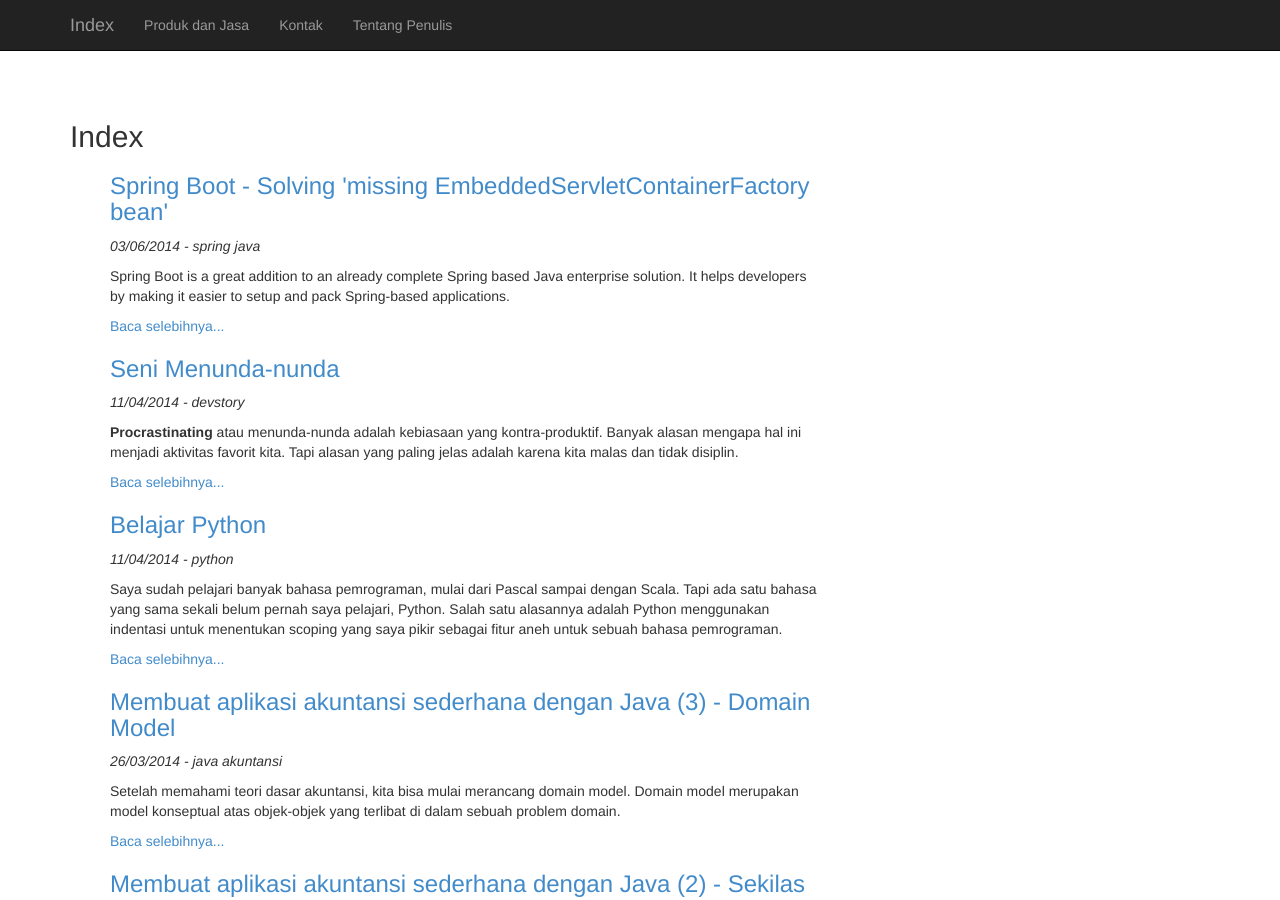
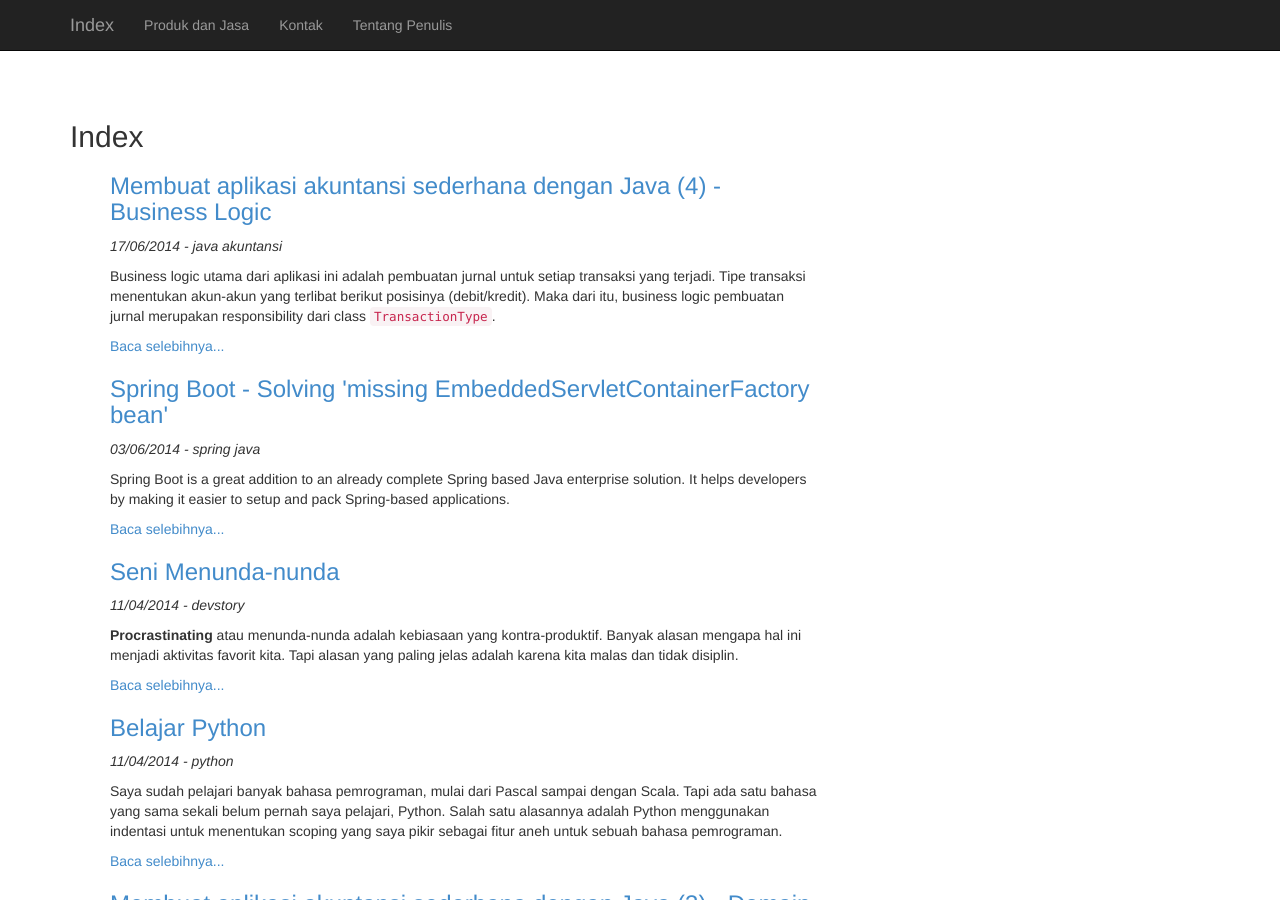
Before and after one commit to bustanil/bustanil.github.io, a Jekyll site: the page built from index.html, in a window 1280 px wide and 900 px high. Built offline with Jekyll 4.4.1, drawn with Linux system fonts in a browser that asks for light colours; some of the changed lines change nothing that is shown.

Commit message:
easy accounting part 4

```diff
--- a/_posts/2014-03-01-membuat-aplikasi-akuntansi-dengan-java.md
+++ b/_posts/2014-03-01-membuat-aplikasi-akuntansi-dengan-java.md
@@ -16,13 +16,13 @@ Semangat pun timbul untuk belajar akuntansi kembali. Saya segera bergegas ke tok
 
 Singkat cerita saya sudah baca bukunya dan sudah hampir selesai, dan sebagai seorang programmer saya pun punya ide untuk membuat sebuah aplikasi akuntansi perusahaan dagang sederhana berbasis web dengan Java.
 
-Artikel ini akan dibagi atas lima bagian:
+Artikel ini akan dibagi atas enam bagian:
 
 1. [Persiapan project](/2014/03/02/membuat-aplikasi-akuntansi-dengan-java-persiapan.html)
 2. [Sekilas akuntansi](/2014/03/18/sekilas-akuntansi.html)
 3. [Merancang domain model](/2014/03/26/membuat-aplikasi-akuntansi-dengan-java-domain-model.html)
-4. Menambahkan logic
-5. Membuat laporan dengan Jasper Report
+4. [Menambahkan logic](/2014/06/17/membuat-aplikasi-akuntansi-dengan-java-business-logic.html)
+5. Menyimpan data ke database
 6. Membuat tampilan web
 
 Lanjut ke [persiapan project](/2014/03/02/membuat-aplikasi-akuntansi-dengan-java-persiapan.html)
--- a/_posts/2014-03-26-membuat-aplikasi-akuntansi-dengan-java-domain-model.md
+++ b/_posts/2014-03-26-membuat-aplikasi-akuntansi-dengan-java-domain-model.md
@@ -34,7 +34,7 @@ public class Account {
 }
 {% endhighlight %}
 
-Class **TransactionType** merepresentasikan jenis transaksi yang mungkin terjadi di sistem, misalnya transaksi 'Penjualan Tunai'. Setiap jenis transaksi melibatkan dua akun. Konfigurasi akun-akun yang terlibat didefinisikan pada atribut involvedAccounts.
+Class `TransactionType` merepresentasikan jenis transaksi yang mungkin terjadi di sistem, misalnya transaksi 'Penjualan Tunai'. Setiap jenis transaksi melibatkan dua akun. Konfigurasi akun-akun yang terlibat didefinisikan pada field `involvedAccounts`.
 
 {% highlight java %}
 package com.bustanil.easyaccounting.model;
@@ -107,7 +107,7 @@ public class Journal {
 }
 {% endhighlight %}
 
-Class **JournalEntry** berisi detil dari rekaman transaksi.
+Class **JournalEntry** berisi detil entri dari sebuah jurnal.
 
 {% highlight java %}
 package com.bustanil.easyaccounting.model;
--- /dev/null
+++ b/_posts/2014-06-17-membuat-aplikasi-akuntansi-dengan-java-business-logic.md
@@ -0,0 +1,153 @@
+---
+layout: post
+title: Membuat aplikasi akuntansi sederhana dengan Java (4) - Business Logic
+tags: java akuntansi
+---
+
+Business logic utama dari aplikasi ini adalah pembuatan jurnal untuk setiap transaksi yang terjadi. Tipe transaksi menentukan akun-akun yang terlibat berikut posisinya (debit/kredit). Maka dari itu, business logic pembuatan jurnal merupakan responsibility dari class `TransactionType`.
+
+{% highlight java %}
+package com.bustanil.easyaccounting.model;
+
+public class TransactionType {
+
+    private List<AccountConfig> involvedAccounts;
+
+    public void addAccountConfig(Account account, DebitCredit debitCredit) {
+        if(involvedAccounts == null){
+            involvedAccounts = new ArrayList<AccountConfig>();
+        }
+        involvedAccounts.add(new AccountConfig(account, debitCredit));
+    }
+
+    public Journal createJournal(Transaction transaction) {
+        Journal journal = new Journal(transaction.getTransactionDate(), new Date());
+        for (AccountConfig accountConfig : involvedAccounts) {
+            journal.addEntry(accountConfig, transaction);
+        }
+        return journal;
+    }
+}
+
+
+{% endhighlight %}
+
+Method `addEntry` kita tambahkan ke class Journal untuk mengenkapsulasi fungsi penambahan sebuah objek `JournalEntry` baru ke sebuah objek `Journal`.
+
+{% highlight java %}
+package com.bustanil.easyaccounting.model;
+
+public class Journal {
+
+    public void addEntry(AccountConfig accountConfig, Transaction transaction) {
+        JournalEntry journalEntry = new JournalEntry(accountConfig.getAccount(), accountConfig.getDrCr(), transaction.getAmount());
+        if(journalEntries == null){
+            journalEntries = new ArrayList<JournalEntry>();
+        }
+        journalEntries.add(journalEntry);
+    }
+
+}
+{% endhighlight %}
+
+Selanjutkan kita test logic yang baru kita tambahkan. Untuk itu, kita buat sebuah unit test dengan nama `TestTransactions` di direktori `src/test/java` di package `com.bustanil.easyaccounting.model` dengan nama test method yaitu `testAddEquity`. Salah satu skenario yang akan kita uji adalah penambahan modal dalam bentuk tunai oleh pemilik perusahaan. Untuk skenario ini, kita siapkan dua akun yang terlibat yaitu akun kas dan akun modal, masing-masing dengan kode "CSH001" di posisi debit dan "EQU001" di posisi kredit. Di akhir test method kita cek apakah sebuah objek `Journal` berhasil dibuat dengan dua buah entry.
+
+{% highlight java %}
+package com.bustanil.easyaccounting.model;
+
+public class TestTransactions {
+
+    @Test
+    public void testAddEquity() {
+        TransactionType addEquity = new TransactionType();
+        Account cashAccount = new Account("CSH001", "Cash account", AccountType.ASSET);
+        Account equityAccount = new Account("EQU001", "Equity", AccountType.EQUITY);
+        addEquity.addAccountConfig(cashAccount, DebitCredit.DR);
+        addEquity.addAccountConfig(equityAccount, DebitCredit.CR);
+        Transaction stockPurchaseTransaction = new Transaction(new Date(), "tambah modal usaha", addEquity, BigDecimal.valueOf(100));
+        Journal journal = addEquity.createJournal(stockPurchaseTransaction);
+
+        // pastikan ada 2 entri jurnal
+        assertEquals(2, journal.getEntries().size());
+
+        // pastikan ada entri dengan akun CSH001 di posisi debit
+        JournalEntry cashJournalEntry = journal.getEntryByAccountCode("CSH001");
+        assertNotNull(cashJournalEntry);
+        assertEquals(cashJournalEntry.getDrCr(), DebitCredit.DR);
+        assertEquals(cashJournalEntry.getAmount(), BigDecimal.valueOf(100));
+
+        // pastikan ada entri dengan akun EQU001 di posisi kredit
+        JournalEntry equityJournalEntry = journal.getEntryByAccountCode("EQU001");
+        assertNotNull(equityJournalEntry);
+        assertEquals(equityJournalEntry.getDrCr(), DebitCredit.CR);
+        assertEquals(equityJournalEntry.getAmount(), BigDecimal.valueOf(100));
+
+        // pastikan jurnalnya balance
+        assertTrue(journal.isBalance());
+    }
+
+}
+{% endhighlight %}
+
+Ada dua method baru yang ditambahkan untuk mempermudah proses testing, yaitu `getEntryByAccountCode` dan `isBalance`
+Method `getEntryByAccountCode` di class `Journal` digunakan untuk mencari entri jurnal berdasarkan kode akun tertentu. Method `isBalance` digunakan untuk memeriksa apakah jumlah sisi debit dan sisi kredit dari sebuah jurnal adalah sama.
+
+Berikut ini adalah class `Journal` yang sudah diupdate:
+
+{% highlight java %}
+package com.bustanil.easyaccounting.model;
+
+import java.math.BigDecimal;
+import java.util.ArrayList;
+import java.util.Date;
+import java.util.List;
+
+public class Journal {
+
+    private Date postingDate;
+    private Date transactionDate;
+    private String referenceNo;
+    private List<JournalEntry> journalEntries;
+
+    public Journal(Date transactionDate, Date postingDate) {
+        this.transactionDate = transactionDate;
+        this.postingDate = postingDate;
+    }
+
+    public List<JournalEntry> getEntries() {
+        return journalEntries;
+    }
+
+    public JournalEntry getEntryByAccountCode(String accountCode) {
+        for (JournalEntry journalEntry : journalEntries) {
+            if(journalEntry.getAccount().getCode().equals(accountCode)){
+                return journalEntry;
+            }
+        }
+        throw new IllegalArgumentException("Entry not found for account code: " + accountCode);
+    }
+
+    public boolean isBalance() {
+        BigDecimal drTotal = BigDecimal.ZERO;
+        BigDecimal crTotal = BigDecimal.ZERO;
+        for (JournalEntry journalEntry : journalEntries) {
+            if(journalEntry.getDrCr() == DebitCredit.CR) {
+                crTotal = crTotal.add(journalEntry.getAmount());
+            }
+            else {
+                drTotal = drTotal.add(journalEntry.getAmount());
+            }
+        }
+        return drTotal.compareTo(crTotal) == 0;
+    }
+
+    public void addEntry(AccountConfig accountConfig, Transaction transaction) {
+        JournalEntry journalEntry = new JournalEntry(accountConfig.getAccount(), accountConfig.getDrCr(), transaction.getAmount());
+        if(journalEntries == null){
+            journalEntries = new ArrayList<JournalEntry>();
+        }
+        journalEntries.add(journalEntry);
+    }
+}
+
+{% endhighlight %}
```
